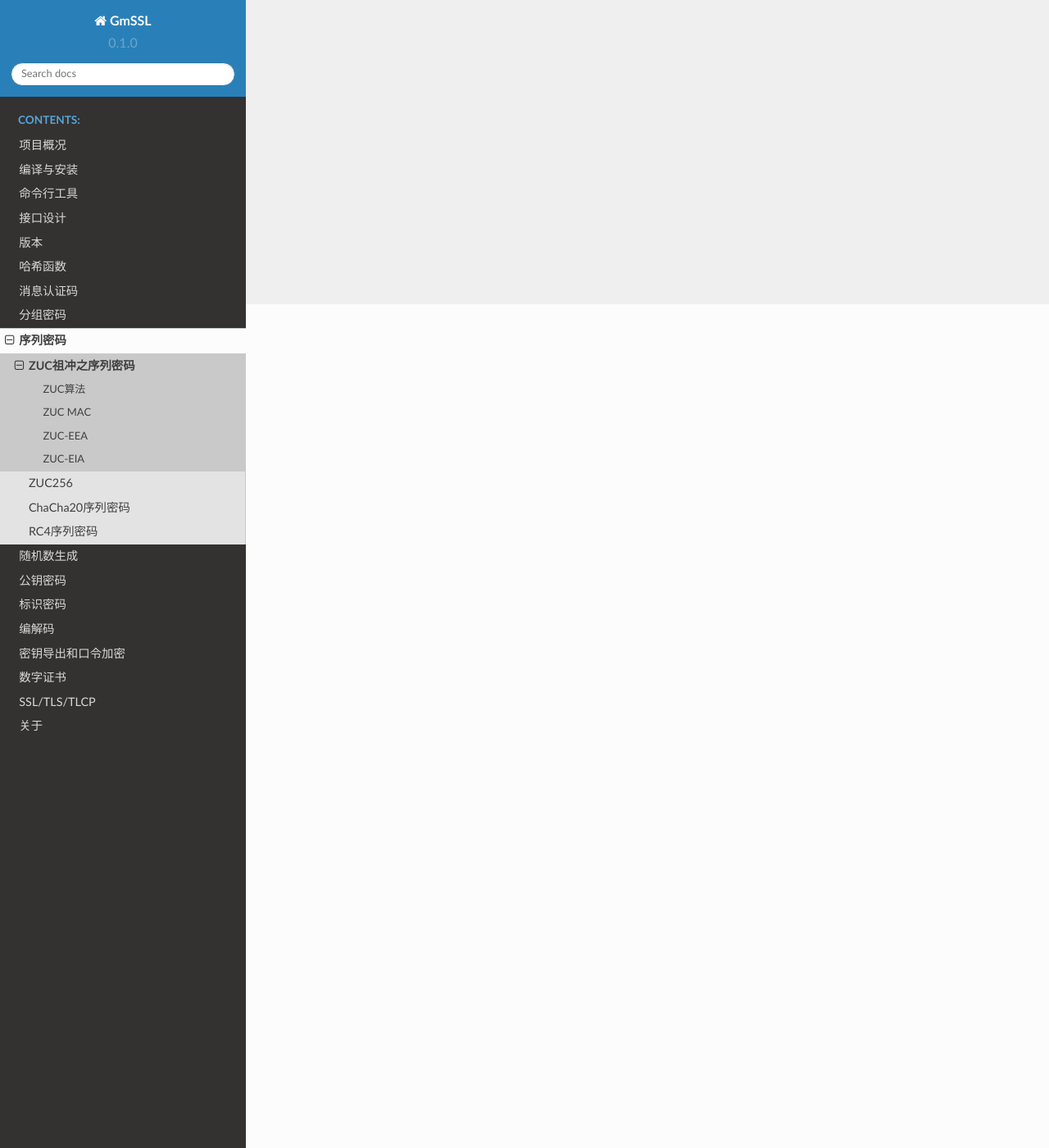
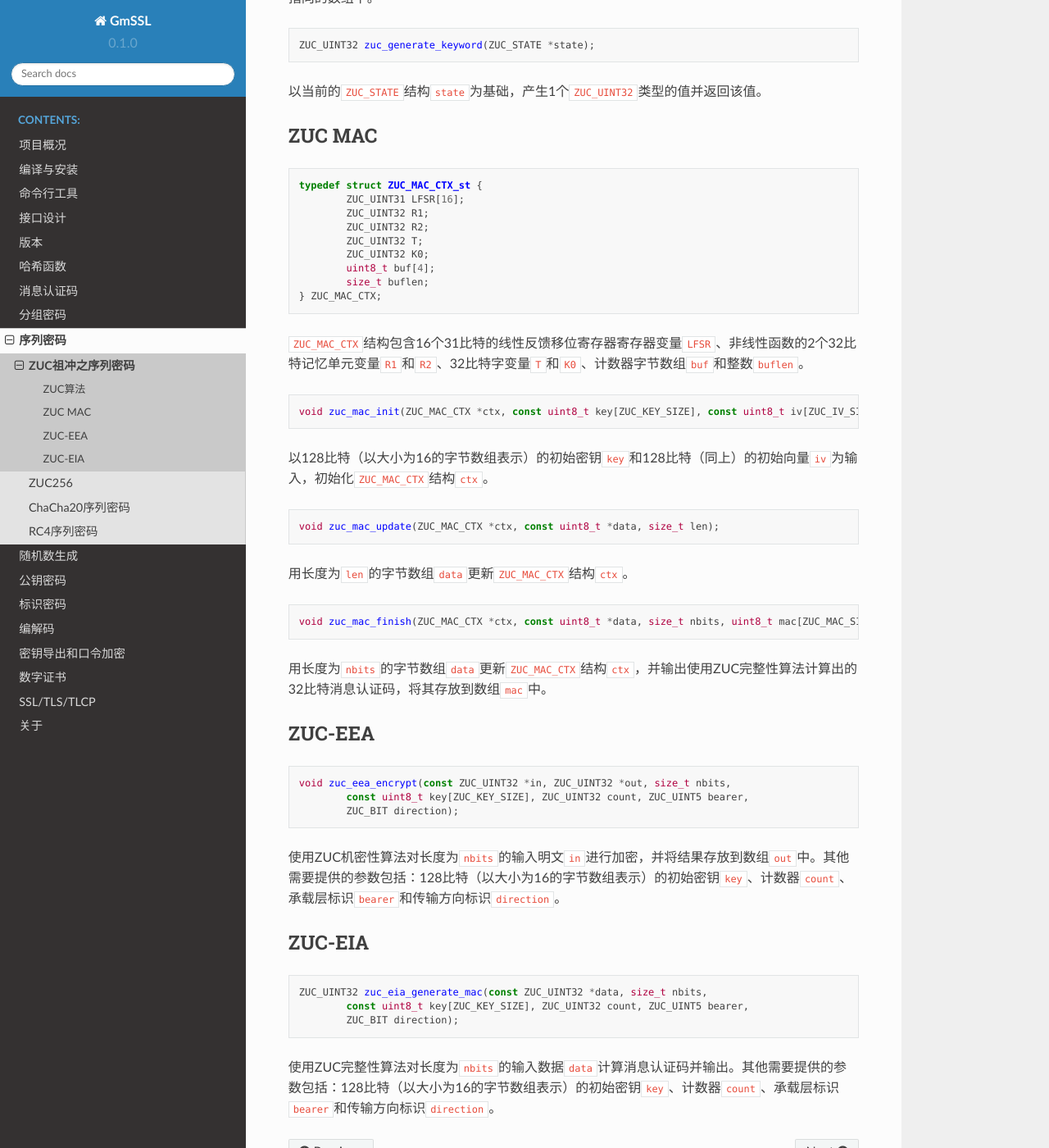
Before and after one commit to zxm256/gmssl-docs, a Sphinx documentation site: the page built from docs/source/stream_cipher/zuc.md, in a window 1280 px wide and 1400 px high, scrolled down 1029 px. Shown: the whole window at 82% size. Built offline with Sphinx 7.4.7 and the Read the Docs theme 2.0.0, drawn with Linux system fonts in a browser that asks for light colours; pages that are not in the unit, such as notebooks, are missing from menus; some of the changed text lies outside the part shown.

Commit message:
Update zuc.md

````diff
--- a/docs/source/stream_cipher/zuc.md
+++ b/docs/source/stream_cipher/zuc.md
@@ -2,8 +2,103 @@
 
 ## ZUC算法
 
+```c
+# define ZUC_KEY_SIZE	16
+# define ZUC_IV_SIZE	16
+# define ZUC_MAC_SIZE	4
+```
+
+定义了ZUC算法的密钥长度、初始向量长度、MAC长度等信息。
+
+```c
+typedef uint32_t ZUC_BIT;
+typedef uint32_t ZUC_UINT5;
+typedef uint8_t  ZUC_UINT6;
+typedef uint32_t ZUC_UINT15;
+typedef uint32_t ZUC_UINT31;
+typedef uint32_t ZUC_UINT32;
+```
+
+定义了ZUC算法中使用的变量数据结构大小。
+
+```c
+typedef struct {
+	ZUC_UINT31 LFSR[16];
+	ZUC_UINT32 R1;
+	ZUC_UINT32 R2;
+} ZUC_STATE;
+```
+
+`ZUC_STATE`结构包含16个31比特的线性反馈移位寄存器寄存器变量`LFSR`，以及非线性函数的2个32比特记忆单元变量`R1`和`R2`。
+
+```c
+void zuc_init(ZUC_STATE *state, const uint8_t key[ZUC_KEY_SIZE], const uint8_t iv[ZUC_IV_SIZE]);
+```
+
+以128比特（以大小为16的字节数组表示）的初始密钥`key`和128比特（同上）的初始向量`iv`为输入，初始化`ZUC_STATE`结构`state`（即执行密钥装入、置`R1`和`R2`为全0并运行初始化算法）。
+
+```c
+void zuc_generate_keystream(ZUC_STATE *state, size_t nwords, ZUC_UINT32 *words);
+```
+
+以当前的`ZUC_STATE`结构`state`为基础，产生`nwords`个`ZUC_UINT32`类型的值并将其存放到`words`指向的数组中。
+
+```c
+ZUC_UINT32 zuc_generate_keyword(ZUC_STATE *state);
+```
+
+以当前的`ZUC_STATE`结构`state`为基础，产生1个`ZUC_UINT32`类型的值并返回该值。
+
 ## ZUC MAC
+
+```c
+typedef struct ZUC_MAC_CTX_st {
+	ZUC_UINT31 LFSR[16];
+	ZUC_UINT32 R1;
+	ZUC_UINT32 R2;
+	ZUC_UINT32 T;
+	ZUC_UINT32 K0;
+	uint8_t buf[4];
+	size_t buflen;
+} ZUC_MAC_CTX;
+```
+
+`ZUC_MAC_CTX`结构包含16个31比特的线性反馈移位寄存器寄存器变量`LFSR`、非线性函数的2个32比特记忆单元变量`R1`和`R2`、32比特字变量`T`和`K0`、计数器字节数组`buf`和整数`buflen`。
+
+```c
+void zuc_mac_init(ZUC_MAC_CTX *ctx, const uint8_t key[ZUC_KEY_SIZE], const uint8_t iv[ZUC_IV_SIZE]);
+```
+
+以128比特（以大小为16的字节数组表示）的初始密钥`key`和128比特（同上）的初始向量`iv`为输入，初始化`ZUC_MAC_CTX`结构`ctx`。
+
+```c
+void zuc_mac_update(ZUC_MAC_CTX *ctx, const uint8_t *data, size_t len);
+```
+
+用长度为`len`的字节数组`data`更新`ZUC_MAC_CTX`结构`ctx`。
+
+```c
+void zuc_mac_finish(ZUC_MAC_CTX *ctx, const uint8_t *data, size_t nbits, uint8_t mac[ZUC_MAC_SIZE]);
+```
+
+用长度为`nbits`的字节数组`data`更新`ZUC_MAC_CTX`结构`ctx`，并输出使用ZUC完整性算法计算出的32比特消息认证码，将其存放到数组`mac`中。
 
 ## ZUC-EEA
 
+```c
+void zuc_eea_encrypt(const ZUC_UINT32 *in, ZUC_UINT32 *out, size_t nbits,
+	const uint8_t key[ZUC_KEY_SIZE], ZUC_UINT32 count, ZUC_UINT5 bearer,
+	ZUC_BIT direction);
+```
+
+使用ZUC机密性算法对长度为`nbits`的输入明文`in`进行加密，并将结果存放到数组`out`中。其他需要提供的参数包括：128比特（以大小为16的字节数组表示）的初始密钥`key`、计数器`count`、承载层标识`bearer`和传输方向标识`direction`。
+
 ## ZUC-EIA
+
+```c
+ZUC_UINT32 zuc_eia_generate_mac(const ZUC_UINT32 *data, size_t nbits,
+	const uint8_t key[ZUC_KEY_SIZE], ZUC_UINT32 count, ZUC_UINT5 bearer,
+	ZUC_BIT direction);
+```
+
+使用ZUC完整性算法对长度为`nbits`的输入数据`data`计算消息认证码并输出。其他需要提供的参数包括：128比特（以大小为16的字节数组表示）的初始密钥`key`、计数器`count`、承载层标识`bearer`和传输方向标识`direction`。
````
